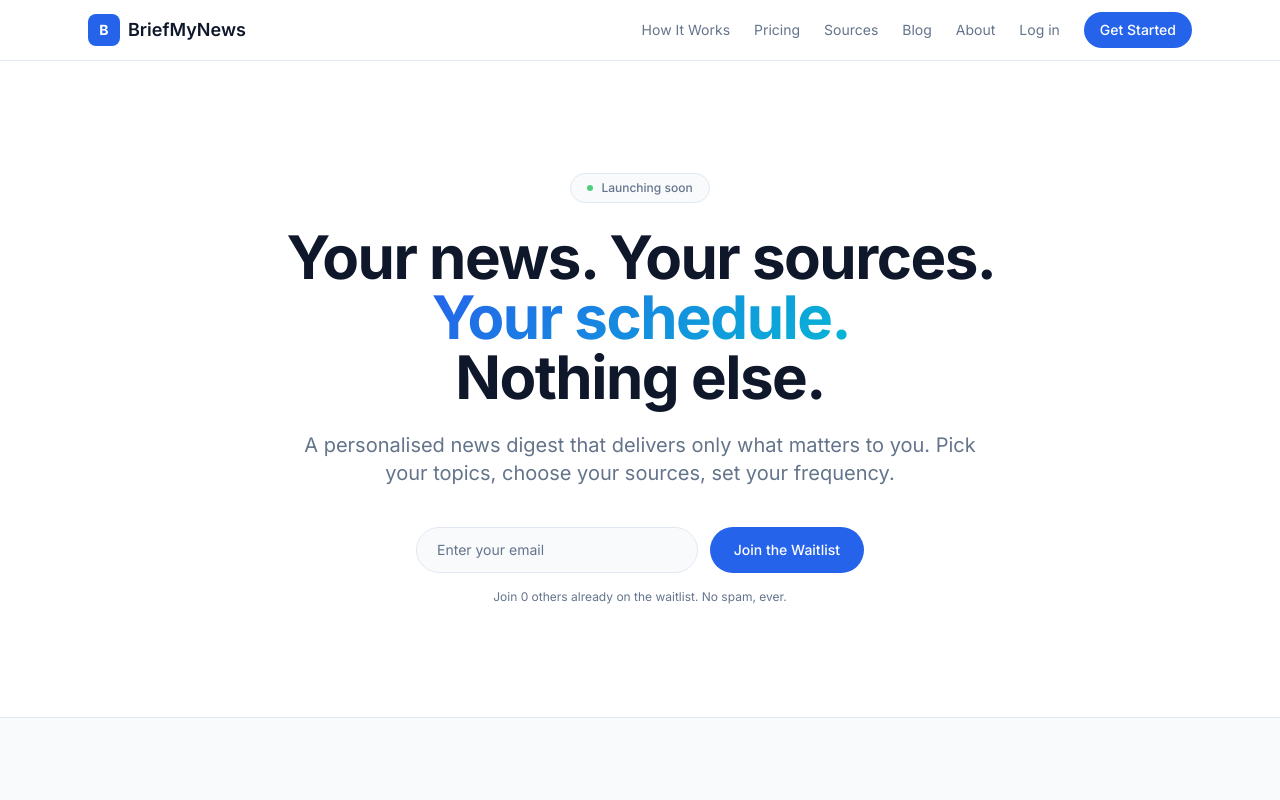
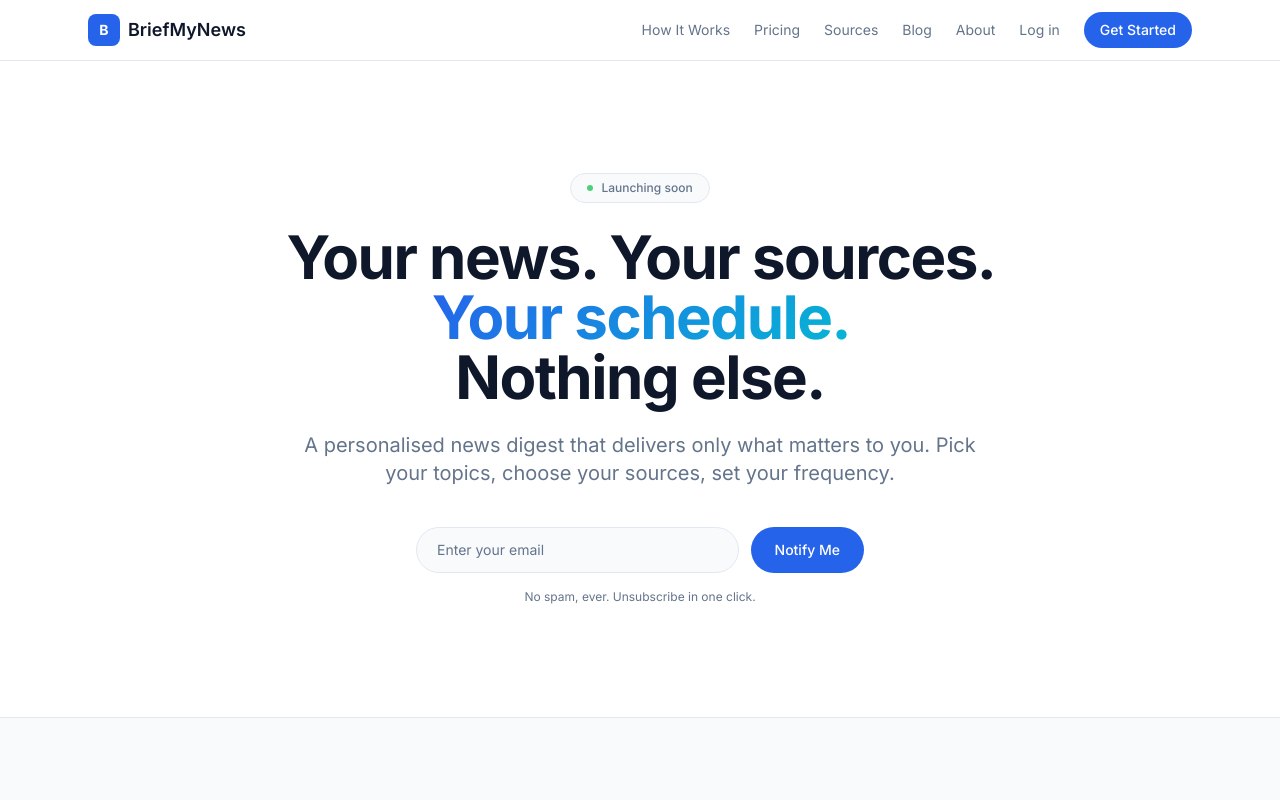
Before and after one commit to skillettsites/briefmynews, a Next.js app: page / in a window 1280 px wide. Shown: the top 800 px of the page. Built offline with nearby package versions, Linux system fonts and the light colour scheme.

Commit message:
Remove '0 others' counter and soften waitlist wording

```diff
--- a/src/app/page.tsx
+++ b/src/app/page.tsx
@@ -172,7 +172,7 @@ export default function Home() {
             <WaitlistForm />
           </div>
           <p className="animate-fade-in-up stagger-4 mt-4 text-xs text-muted">
-            Join 0 others already on the waitlist. No spam, ever.
+            No spam, ever. Unsubscribe in one click.
           </p>
         </div>
       </section>
@@ -323,8 +323,7 @@ export default function Home() {
             Ready to take back your mornings?
           </h2>
           <p className="mt-4 text-muted">
-            Join the waitlist and be the first to get your personalised news
-            digest.
+            Be the first to get your personalised news digest when we launch.
           </p>
           <div className="mt-8 flex justify-center">
             <WaitlistForm source="homepage-footer" />
--- a/src/components/HomePricingSection.tsx
+++ b/src/components/HomePricingSection.tsx
@@ -113,7 +113,7 @@ export default function HomePricingSection() {
               ))}
             </ul>
             <button className="mt-8 w-full rounded-full bg-primary py-2.5 text-sm font-medium text-white transition-colors hover:bg-primary-hover">
-              Join Waitlist for Pro
+              Notify Me About Pro
             </button>
           </div>
         </div>
--- a/src/components/WaitlistForm.tsx
+++ b/src/components/WaitlistForm.tsx
@@ -61,7 +61,7 @@ export default function WaitlistForm({ source = "homepage" }: { source?: string
         disabled={status === "loading"}
         className="rounded-full bg-primary px-6 py-3 text-sm font-medium text-white transition-all hover:bg-primary-hover disabled:opacity-60"
       >
-        {status === "loading" ? "Joining..." : "Join the Waitlist"}
+        {status === "loading" ? "Sending..." : "Notify Me"}
       </button>
       {status === "error" && (
         <p className="text-xs text-danger sm:absolute sm:mt-14">{message}</p>
```
